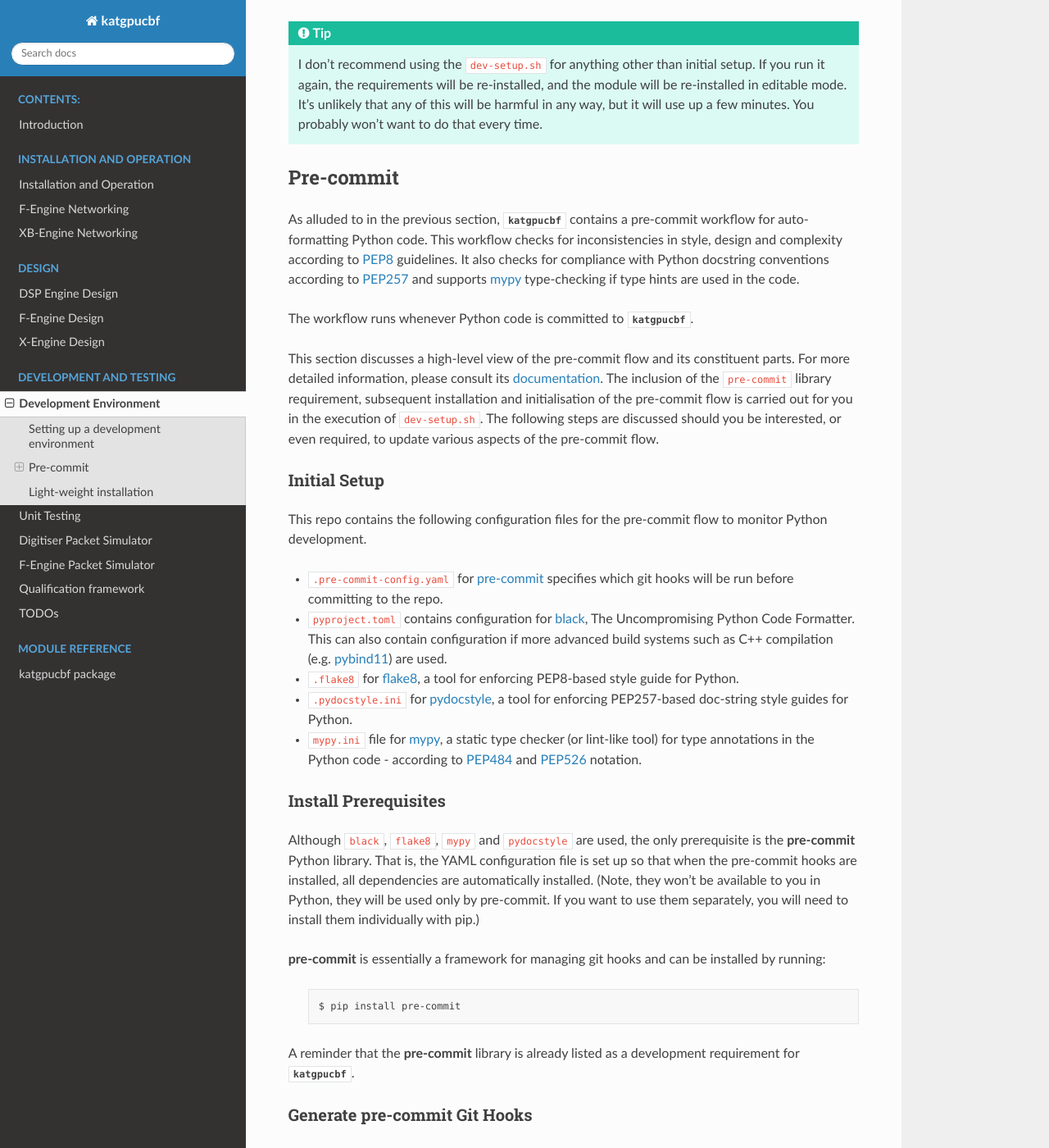
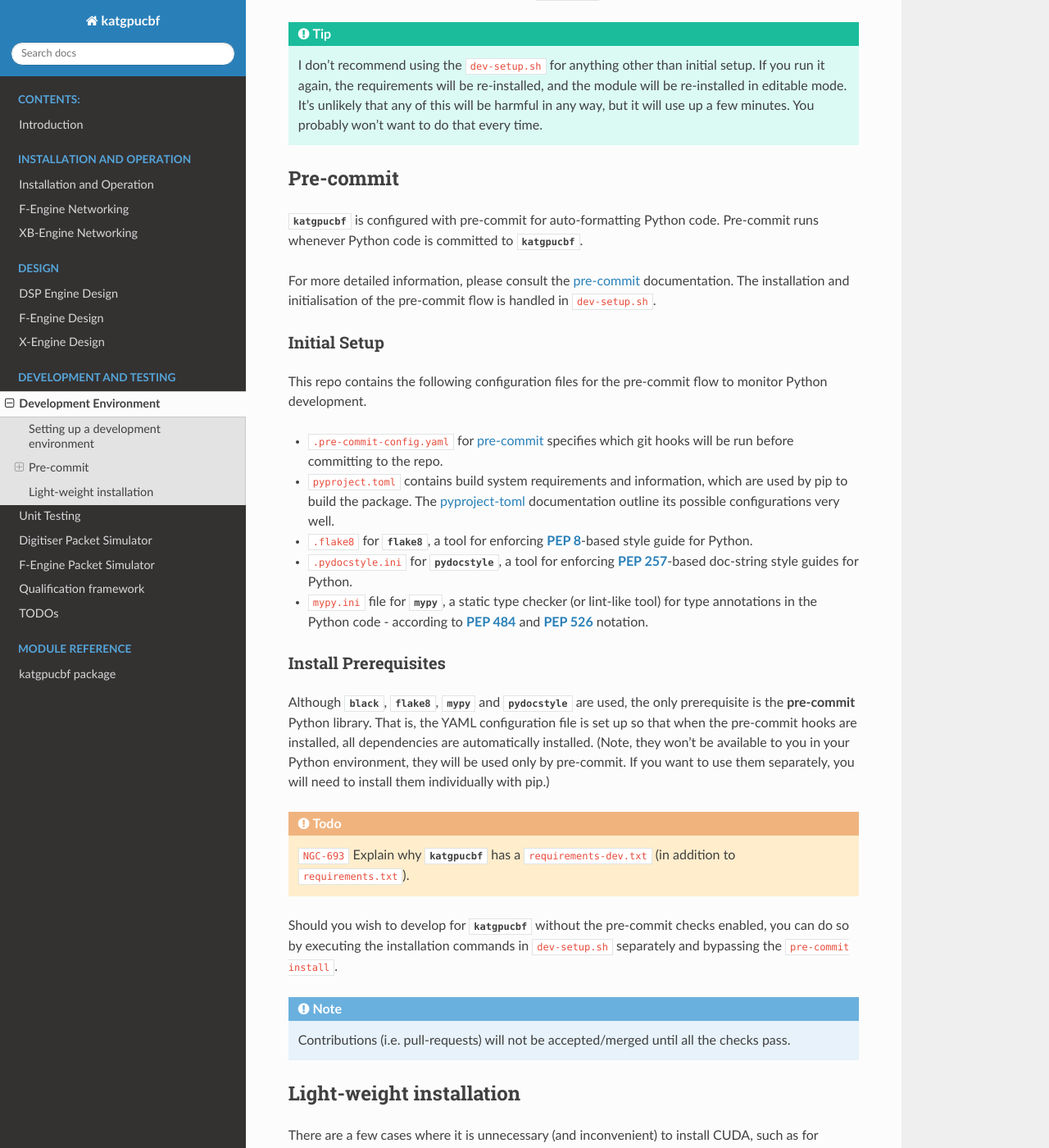
Before and after one commit to ska-sa/katgpucbf, a Sphinx documentation site: the page built from doc/dev-guide.rst, in a window 1280 px wide and 1400 px high, scrolled down 841 px. Shown: the whole window at 82% size. Built offline with Sphinx 7.4.7 and the Read the Docs theme 2.0.0, drawn with Linux system fonts in a browser that asks for light colours; formulas are drawn with MathJax 3; the version number could not be read and is left out; some of the changed text lies outside the part shown.

Commit message:
WIP Update dev-guide.rst
As per comments on PR #319. Just debugging an issue regarding
intersphinx links for documentation.

Contributes to: NGC-672.

```diff
--- a/doc/conf.py
+++ b/doc/conf.py
@@ -75,6 +75,11 @@ intersphinx_mapping = {
     "spead2": ("https://spead2.readthedocs.io/en/latest", None),
     "katsdpsigproc": ("https://katsdpsigproc.readthedocs.io/en/latest", None),
     "katsdptelstate": ("https://katsdptelstate.readthedocs.io/en/latest", None),
+    "black": ("https://black.readthedocs.io/en/stable/", None),
+    "flake8": ("https://flake8.pycqa.org/en/latest/", None),
+    "mypy": ("https://mypy.readthedocs.io/en/stable/", None),
+    "pydocstyle": ("http://www.pydocstyle.org/en/stable/", None),
+    # "pre-commit": ("https://pre-commit.com/", None),
 }
 
 
--- a/doc/dev-guide.rst
+++ b/doc/dev-guide.rst
@@ -12,7 +12,7 @@ First, clone the repo from Github.
 
   git clone git@github.com:ska-sa/katgpucbf.git
 
-A setup script (:program:`dev-setup.sh`) is included for your convenience to
+A setup script (``dev-setup.sh``) is included for your convenience to
 get going.
 
 .. code-block:: bash
@@ -51,21 +51,13 @@ And you are ready to start developing with :mod:`katgpucbf`!
 Pre-commit
 ----------
 
-As alluded to in the previous section, :mod:`katgpucbf` contains a pre-commit
-workflow for auto-formatting Python code. This workflow checks for
-inconsistencies in style, design and complexity according to `PEP8`_ guidelines.
-It also checks for compliance with Python docstring conventions according to
-`PEP257`_ and supports `mypy`_ type-checking if type hints are used in the code.
+:mod:`katgpucbf` is configured with pre-commit for auto-formatting Python code.
+Pre-commit runs whenever Python code is committed to :mod:`katgpucbf`.
 
-The workflow runs whenever Python code is committed to :mod:`katgpucbf`.
+For more detailed information, please consult the `pre-commit`_ documentation. The
+installation and initialisation of the pre-commit flow is handled in ``dev-setup.sh``.
 
-This section discusses a high-level view of the pre-commit flow and its
-constituent parts. For more detailed information, please consult its
-`documentation`_. The inclusion of the ``pre-commit`` library requirement,
-subsequent installation and initialisation of the pre-commit flow is carried
-out for you in the execution of ``dev-setup.sh``. The following steps are
-discussed should you be interested, or even required, to update various
-aspects of the pre-commit flow.
+.. _pre-commit: https://pre-commit.com/
 
 Initial Setup
 ^^^^^^^^^^^^^
@@ -75,70 +67,45 @@ to monitor Python development.
 
 - ``.pre-commit-config.yaml`` for `pre-commit`_ specifies which git hooks will
   be run before committing to the repo.
-- ``pyproject.toml`` contains configuration for `black`_, The Uncompromising
-  Python Code Formatter. This can also contain configuration if more advanced
-  build systems such as C++ compilation (e.g. `pybind11`_) are used.
-- ``.flake8`` for `flake8`_, a tool for enforcing PEP8-based style guide for
-  Python.
-- ``.pydocstyle.ini`` for `pydocstyle`_, a tool for enforcing PEP257-based
+- ``pyproject.toml`` contains build system requirements and information, which
+  are used by pip to build the package. The `pyproject-toml`_ documentation outline
+  its possible configurations very well.
+- ``.flake8`` for :mod:`flake8`, a tool for enforcing :pep:`8`-based style guide
+  for Python.
+- ``.pydocstyle.ini`` for :mod:`pydocstyle`, a tool for enforcing :pep:`257`-based
   doc-string style guides for Python.
-- ``mypy.ini`` file for `mypy`_, a static type checker (or lint-like tool)
-  for type annotations in the Python code - according to `PEP484`_ and
-  `PEP526`_ notation.
+- ``mypy.ini`` file for :mod:`mypy`, a static type checker (or lint-like tool)
+  for type annotations in the Python code - according to :pep:`484` and
+  :pep:`526` notation.
+
+.. _pyproject-toml: https://pip.pypa.io/en/stable/reference/build-system/pyproject-toml/
 
 Install Prerequisites
 ^^^^^^^^^^^^^^^^^^^^^
 
-Although ``black``, ``flake8``, ``mypy`` and ``pydocstyle`` are used, the only
-prerequisite is the **pre-commit**  Python library. That is, the YAML
+Although :mod:`black`, :mod:`flake8`, :mod:`mypy` and :mod:`pydocstyle` are used,
+the only prerequisite is the **pre-commit**  Python library. That is, the YAML
 configuration file is set up so that when the pre-commit hooks are installed,
 all dependencies are automatically installed. (Note, they won't be available to
-you in Python, they will be used only by pre-commit. If you want to use them
-separately, you will need to install them individually with pip.)
+you in your Python environment, they will be used only by pre-commit. If you want
+to use them separately, you will need to install them individually with pip.)
 
-**pre-commit** is essentially a framework for managing git hooks and can be
-installed by running:
+.. todo:: ``NGC-693``
+    Explain why :mod:`katgpucbf` has a ``requirements-dev.txt`` (in addition to ``requirements.txt``).
 
-  .. code-block:: bash
+Should you wish to develop for :mod:`katgpucbf` without the pre-commit checks enabled,
+you can do so by executing the installation commands in ``dev-setup.sh`` separately
+and bypassing the ``pre-commit install``.
 
-    $ pip install pre-commit
-
-
-A reminder that the **pre-commit** library is already listed as a development
-requirement for :mod:`katgpucbf`.
-
-Generate pre-commit Git Hooks
-^^^^^^^^^^^^^^^^^^^^^^^^^^^^^
-
-To generate the git hooks themselves, the following command is run in the
-project directory. Note that the ``.pre-commit-config.yaml`` file must be in
-the project directory **before** generating the git hooks.
-
-  .. code-block:: bash
-
-    $ pre-commit install
-
-After this, ``pre-commit`` will run automatically on the execution of the
-``git commit`` command with the installed hooks.
-
-.. _documentation: https://pre-commit.com/
-.. _PEP8: https://www.python.org/dev/peps/pep-0008/
-.. _PEP257: https://www.python.org/dev/peps/pep-0257/
-.. _PEP484: https://www.python.org/dev/peps/pep-0484/
-.. _PEP526: https://www.python.org/dev/peps/pep-0526/
-.. _pre-commit: https://pre-commit.com/
-.. _black: https://github.com/psf/black
-.. _flake8: https://flake8.pycqa.org/en/latest/
-.. _pydocstyle: http://www.pydocstyle.org/
-.. _mypy: https://mypy.readthedocs.io/en/stable/index.html
-.. _pybind11: https://pybind11.readthedocs.io/
+.. note::
+    Contributions (i.e. pull-requests) will not be accepted/merged until all the checks pass.
 
 Light-weight installation
 -------------------------
 
 There are a few cases where it is unnecessary (and inconvenient) to install
 CUDA, such as for building the documentation or launching a correlator on a
-remote system. If one does not use :program:`dev-setup.sh` but installs
+remote system. If one does not use ``dev-setup.sh`` but installs
 manually (in a virtual environment) using ``pip install -e .``, then only a
 subset of dependencies are installed. There are also some optional extras that
 can be installed, such as ``pip install -e ".[doc]"`` to install necessary
```
